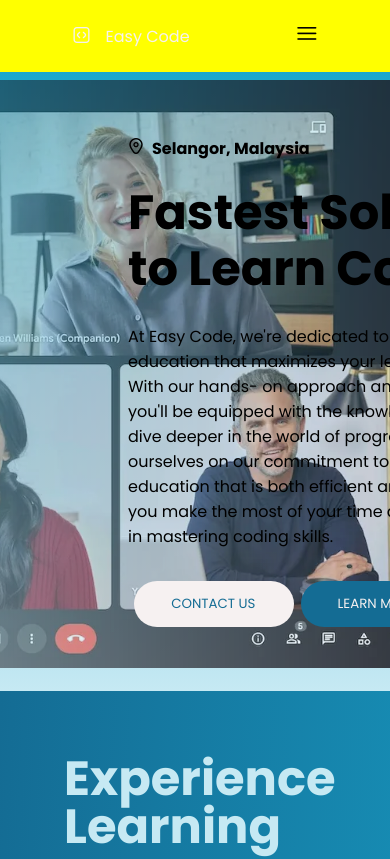
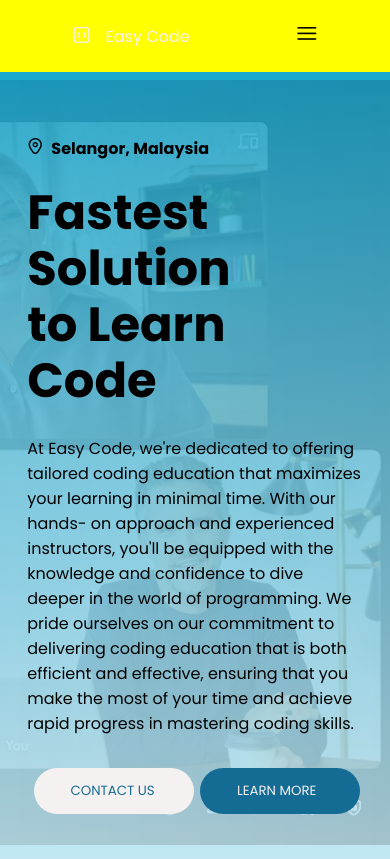
Before and after one commit to yassershahofficial/Easy_Code_Website, a plain HTML site: page index.html in a window 390 px wide. Shown: the top 859 px of the page. Drawn offline with nearby package versions, Linux system fonts and the light colour scheme; a web font is replaced by a local one.

Commit message:
main media query

```diff
--- a/styles/main.css
+++ b/styles/main.css
@@ -5,7 +5,7 @@
     background-color: var(--lightblue); /* For browsers that do not support gradients */
     background-image: linear-gradient(180deg, var(--blue), var(--lightblue));
     display: grid;
-    padding: 4rem 8rem;
+    padding: 4rem 7%;
     margin-top: var(--nav-height);
     overflow-x: hidden;
 }
@@ -39,3 +39,18 @@
     display: flex;
     margin-top: 2rem;
 }
+@media(max-width:1000px){
+    .main img{
+        opacity: 0.4;
+    }
+}
+@media(max-width:768px){
+    .main img{
+        opacity: 0.2;
+    }
+}
+@media(max-width:640px){
+    .left-main p{
+        width: 100%;
+    }
+}
```
